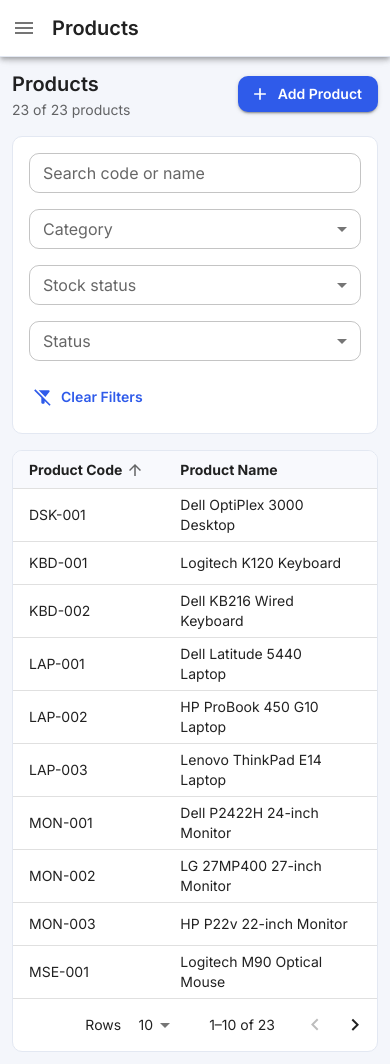
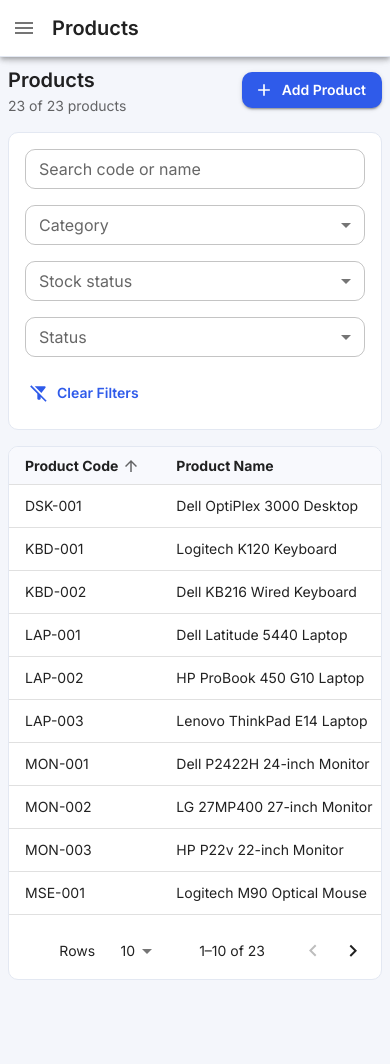
Before and after one commit to GANDHARVA7REDDY/React-inventory-poc, a React (Vite) app: page /products in a window 390 px wide. After the commit the page ends 988 px from the top, so only its background shows below. Built offline with nearby package versions, Linux system fonts and the light colour scheme.

Commit message:
Improve responsive layouts at high browser zoom

```diff
--- a/src/components/DataTable.jsx
+++ b/src/components/DataTable.jsx
@@ -11,9 +11,9 @@ export default function DataTable({ columns, controls, rowKey = 'id', emptyMessa
   const cellSx = (c) => (c.hideBelow ? { display: { xs: 'none', [c.hideBelow]: 'table-cell' } } : undefined);
 
   return (
-    <Paper sx={{ overflow: 'hidden' }}>
-      <TableContainer sx={{ overflowX: 'auto' }}>
-        <Table size="small" aria-label="data table">
+    <Paper sx={{ width: '100%', minWidth: 0, overflow: 'hidden' }}>
+      <TableContainer sx={{ width: '100%', maxWidth: '100%', minWidth: 0, overflowX: 'auto', WebkitOverflowScrolling: 'touch' }}>
+        <Table size="small" aria-label="data table" sx={{ width: '100%', minWidth: 'max-content' }}>
           <TableHead>
             <TableRow>
               {columns.map((c) => (
@@ -74,6 +74,22 @@ export default function DataTable({ columns, controls, rowKey = 'id', emptyMessa
         onRowsPerPageChange={(e) => setPageSize(Number(e.target.value))}
         rowsPerPageOptions={PAGE_SIZES}
         labelRowsPerPage="Rows"
+        sx={{
+          width: '100%',
+          '& .MuiTablePagination-toolbar': {
+            flexWrap: 'wrap',
+            justifyContent: 'flex-end',
+            gap: 1,
+            minHeight: 'auto',
+            px: { xs: 1, sm: 2 },
+            py: 1,
+          },
+          '& .MuiTablePagination-selectLabel, & .MuiTablePagination-displayedRows': {
+            my: 0,
+            whiteSpace: 'nowrap',
+          },
+          '& .MuiTablePagination-actions': { ml: 0 },
+        }}
       />
     </Paper>
   );
--- a/src/components/FilterBar.jsx
+++ b/src/components/FilterBar.jsx
@@ -4,11 +4,14 @@ import FilterAltOffIcon from '@mui/icons-material/FilterAltOff';
 /** Wrapping filter row. Children are fields; `onClear` renders the Clear Filters button. */
 export default function FilterBar({ children, onClear }) {
   return (
-    <Paper sx={{ p: 2, mb: 2 }}>
+    <Paper sx={{ p: 2, mb: 2, minWidth: 0 }}>
       <Box
         sx={{
           display: 'grid', gap: 2, alignItems: 'start',
-          gridTemplateColumns: 'repeat(auto-fit, minmax(190px, 1fr))',
+          gridTemplateColumns: 'repeat(auto-fit, minmax(min(100%, 180px), 1fr))',
+          minWidth: 0,
+          '& > .MuiFormControl-root': { minWidth: 0, width: '100%' },
+          '& > button': { justifySelf: 'start' },
         }}
       >
         {children}
--- a/src/components/Layout.jsx
+++ b/src/components/Layout.jsx
@@ -57,37 +57,37 @@ export default function Layout() {
       <AppBar
         position="fixed"
         color="inherit"
-        sx={{ width: { md: `calc(100% - ${DRAWER_WIDTH}px)` }, ml: { md: `${DRAWER_WIDTH}px` }, borderWidth: '0 0 1px 0' }}
+        sx={{ width: { lg: `calc(100% - ${DRAWER_WIDTH}px)` }, ml: { lg: `${DRAWER_WIDTH}px` }, borderWidth: '0 0 1px 0' }}
       >
         <Toolbar>
-          <IconButton edge="start" aria-label="Open navigation" onClick={() => setMobileOpen(true)} sx={{ mr: 1, display: { md: 'none' } }}>
+          <IconButton edge="start" aria-label="Open navigation" onClick={() => setMobileOpen(true)} sx={{ mr: 1, display: { xs: 'inline-flex', lg: 'none' } }}>
             <MenuIcon />
           </IconButton>
           <Typography variant="h6" component="h1" noWrap sx={{ flexGrow: 1 }}>{title}</Typography>
-          <Chip label="Demo user" size="small" variant="outlined" sx={{ display: { xs: 'none', sm: 'inline-flex' } }} />
+          <Chip label="Demo user" size="small" variant="outlined" sx={{ display: { xs: 'none', md: 'inline-flex' } }} />
         </Toolbar>
       </AppBar>
 
-      <Box component="aside" sx={{ width: { md: DRAWER_WIDTH }, flexShrink: { md: 0 } }}>
+      <Box component="aside" sx={{ width: { lg: DRAWER_WIDTH }, flexShrink: { lg: 0 } }}>
         <Drawer
           variant="temporary"
           open={mobileOpen}
           onClose={() => setMobileOpen(false)}
           ModalProps={{ keepMounted: true }}
-          sx={{ display: { xs: 'block', md: 'none' }, '& .MuiDrawer-paper': { width: DRAWER_WIDTH } }}
+          sx={{ display: { xs: 'block', lg: 'none' }, '& .MuiDrawer-paper': { width: DRAWER_WIDTH, maxWidth: 'calc(100vw - 48px)' } }}
         >
           {drawer}
         </Drawer>
         <Drawer
           variant="permanent"
           open
-          sx={{ display: { xs: 'none', md: 'block' }, '& .MuiDrawer-paper': { width: DRAWER_WIDTH, boxSizing: 'border-box' } }}
+          sx={{ display: { xs: 'none', lg: 'block' }, '& .MuiDrawer-paper': { width: DRAWER_WIDTH, boxSizing: 'border-box' } }}
         >
           {drawer}
         </Drawer>
       </Box>
 
-      <Box component="main" sx={{ flexGrow: 1, minWidth: 0, p: { xs: 1.5, sm: 2, md: 3 } }}>
+      <Box component="main" sx={{ flexGrow: 1, width: '100%', minWidth: 0, p: { xs: 1, sm: 1.5, md: 2, lg: 3 } }}>
         <Toolbar />
         <Outlet />
       </Box>
--- a/src/pages/Dashboard.jsx
+++ b/src/pages/Dashboard.jsx
@@ -26,7 +26,7 @@ export default function Dashboard() {
 
   return (
     <>
-      <Box sx={{ display: 'grid', gap: 2, mb: 3, gridTemplateColumns: 'repeat(auto-fit, minmax(220px, 1fr))' }}>
+      <Box sx={{ display: 'grid', gap: 2, mb: 3, gridTemplateColumns: 'repeat(auto-fit, minmax(min(100%, 220px), 1fr))' }}>
         <StatCard label="Total Products" value={formatNumber(s.totalProducts)} caption="Active products" icon={<InventoryIcon />} onClick={() => navigate('/products')} />
         <StatCard label="Total Stock Units" value={formatNumber(s.totalUnits)} caption="Across active products" icon={<WarehouseIcon />} color="secondary.main" />
         <StatCard label="Low Stock Products" value={formatNumber(s.lowStock)} caption="At or below reorder level" icon={<WarningAmberIcon />} color="warning.main" onClick={() => navigate('/reports/low-stock')} />
--- a/src/pages/ProductDetails.jsx
+++ b/src/pages/ProductDetails.jsx
@@ -54,7 +54,7 @@ export default function ProductDetails() {
         }
       />
 
-      <Box sx={{ display: 'grid', gap: 2, mb: 2, gridTemplateColumns: 'repeat(auto-fit, minmax(210px, 1fr))' }}>
+      <Box sx={{ display: 'grid', gap: 2, mb: 2, gridTemplateColumns: 'repeat(auto-fit, minmax(min(100%, 210px), 1fr))' }}>
         <StatCard label="Available Stock" value={`${formatNumber(product.stock)} ${product.unit}`} />
         <StatCard label="Inventory Value" value={formatCurrency(product.inventoryValue)} />
         <Paper sx={{ p: 2 }}>
@@ -65,7 +65,7 @@ export default function ProductDetails() {
       </Box>
 
       <Paper sx={{ p: 2.5, mb: 2 }}>
-        <Box sx={{ display: 'grid', gap: 2.5, gridTemplateColumns: 'repeat(auto-fit, minmax(200px, 1fr))' }}>
+        <Box sx={{ display: 'grid', gap: 2.5, gridTemplateColumns: 'repeat(auto-fit, minmax(min(100%, 200px), 1fr))' }}>
           <Info label="Product Code">{product.code}</Info>
           <Info label="Category">{product.categoryName}</Info>
           <Info label="Default Supplier">{product.supplierName}</Info>
--- a/src/pages/ProductForm.jsx
+++ b/src/pages/ProductForm.jsx
@@ -61,7 +61,7 @@ export default function ProductForm() {
       <Box component="form" noValidate onSubmit={submit}>
         <Stack spacing={2.5}>
           {formError && <Alert severity="error">{formError}</Alert>}
-          <Box sx={{ display: 'grid', gap: 2.5, gridTemplateColumns: 'repeat(auto-fit, minmax(260px, 1fr))' }}>
+          <Box sx={{ display: 'grid', gap: 2.5, gridTemplateColumns: 'repeat(auto-fit, minmax(min(100%, 260px), 1fr))' }}>
             {field('code', 'Product Code', {
               required: true, disabled: Boolean(existing),
               helperText: existing ? 'Code cannot be changed after creation.' : 'Unique, max 20 characters',
--- a/src/pages/StockAdjustment.jsx
+++ b/src/pages/StockAdjustment.jsx
@@ -54,7 +54,7 @@ export default function StockAdjustment() {
           )}
           {formError && <Alert severity="error">{formError}</Alert>}
           <ProductSelect products={activeProducts} value={values.productId} onChange={(id) => setValues((v) => ({ ...v, productId: id }))} required error={errors.productId} helperText={errors.productId} />
-          <Box sx={{ display: 'grid', gap: 2.5, gridTemplateColumns: 'repeat(auto-fit, minmax(220px, 1fr))' }}>
+          <Box sx={{ display: 'grid', gap: 2.5, gridTemplateColumns: 'repeat(auto-fit, minmax(min(100%, 220px), 1fr))' }}>
             <TextField label="Current Stock (system)" value={selected ? formatNumber(selected.stock) : ''} disabled />
             <TextField
               required label="Actual Stock (physical count)" type="number" value={values.actualStock} onChange={set('actualStock')}
--- a/src/pages/StockIn.jsx
+++ b/src/pages/StockIn.jsx
@@ -63,12 +63,12 @@ export default function StockIn() {
               <Alert severity="warning">The selected product is inactive or does not exist, so it cannot receive stock.</Alert>
             )}
             {formError && <Alert severity="error">{formError}</Alert>}
-            <Box sx={{ display: 'grid', gap: 2.5, gridTemplateColumns: 'repeat(auto-fit, minmax(240px, 1fr))' }}>
+            <Box sx={{ display: 'grid', gap: 2.5, gridTemplateColumns: 'repeat(auto-fit, minmax(min(100%, 240px), 1fr))' }}>
               <TextField label="Transaction Reference" value={nextId} disabled helperText="Auto-generated" />
               <TextField label="Transaction Date" value={formatDateTime(new Date())} disabled helperText="Set automatically when saved" />
             </Box>
             <ProductSelect products={activeProducts} value={values.productId} onChange={pickProduct} required error={errors.productId} helperText={errors.productId} />
-            <Box sx={{ display: 'grid', gap: 2.5, gridTemplateColumns: 'repeat(auto-fit, minmax(240px, 1fr))' }}>
+            <Box sx={{ display: 'grid', gap: 2.5, gridTemplateColumns: 'repeat(auto-fit, minmax(min(100%, 240px), 1fr))' }}>
               <TextField select required label="Supplier" value={values.supplierId} onChange={set('supplierId')} error={Boolean(errors.supplierId)} helperText={errors.supplierId}>
                 {activeSuppliers.map((s) => <MenuItem key={s.id} value={s.id}>{s.name}</MenuItem>)}
               </TextField>
--- a/src/pages/StockOut.jsx
+++ b/src/pages/StockOut.jsx
@@ -57,7 +57,7 @@ export default function StockOut() {
               <Alert severity="warning">The selected product is inactive or does not exist, so stock cannot be issued.</Alert>
             )}
             {formError && <Alert severity="error">{formError}</Alert>}
-            <Box sx={{ display: 'grid', gap: 2.5, gridTemplateColumns: 'repeat(auto-fit, minmax(240px, 1fr))' }}>
+            <Box sx={{ display: 'grid', gap: 2.5, gridTemplateColumns: 'repeat(auto-fit, minmax(min(100%, 240px), 1fr))' }}>
               <TextField label="Transaction Reference" value={nextId} disabled helperText="Auto-generated" />
               <TextField label="Transaction Date" value={formatDateTime(new Date())} disabled helperText="Set automatically when saved" />
             </Box>
@@ -67,7 +67,7 @@ export default function StockOut() {
               error={Boolean(errors.quantity)} helperText={errors.quantity || (selected ? `Available: ${formatNumber(selected.stock)}` : undefined)}
               slotProps={{ htmlInput: { min: 1, step: 1 } }}
             />
-            <Box sx={{ display: 'grid', gap: 2.5, gridTemplateColumns: 'repeat(auto-fit, minmax(240px, 1fr))' }}>
+            <Box sx={{ display: 'grid', gap: 2.5, gridTemplateColumns: 'repeat(auto-fit, minmax(min(100%, 240px), 1fr))' }}>
               <TextField required label="Issued To" value={values.issuedTo} onChange={set('issuedTo')} error={Boolean(errors.issuedTo)} helperText={errors.issuedTo || 'Employee name'} />
               <TextField required label="Department" value={values.department} onChange={set('department')} error={Boolean(errors.department)} helperText={errors.department} />
             </Box>
```
